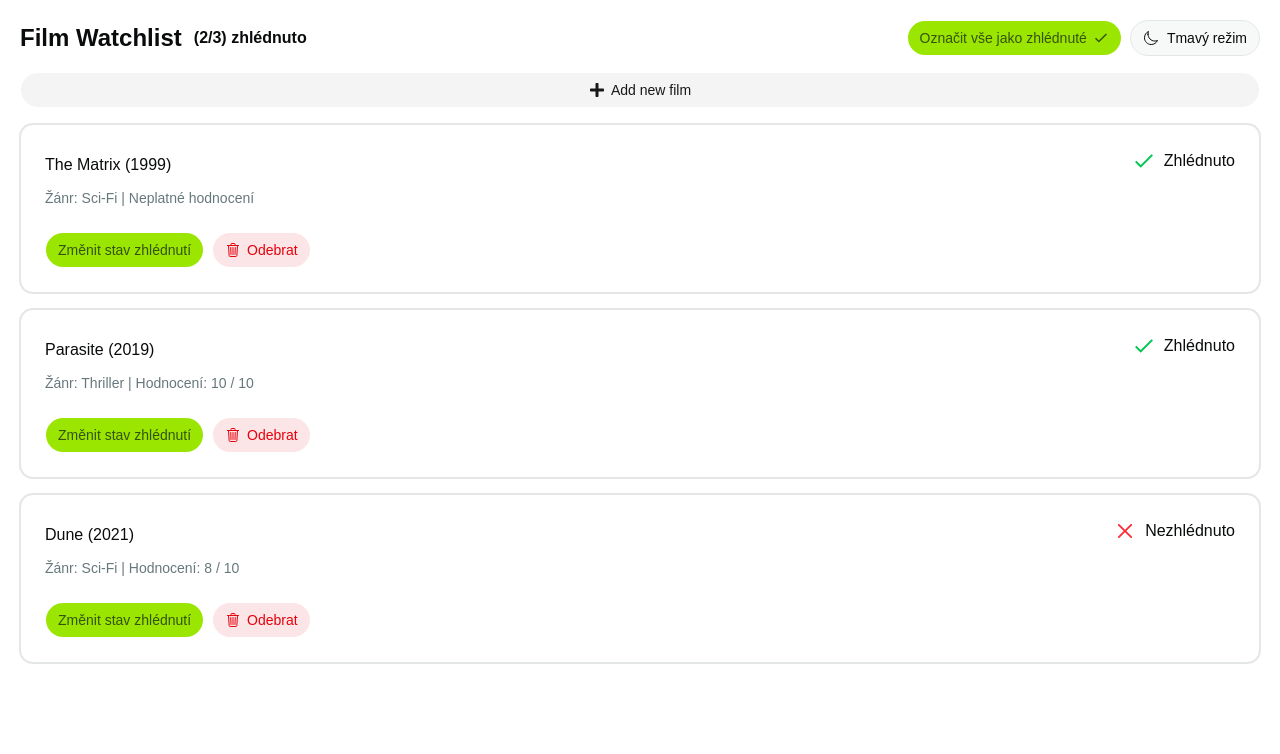
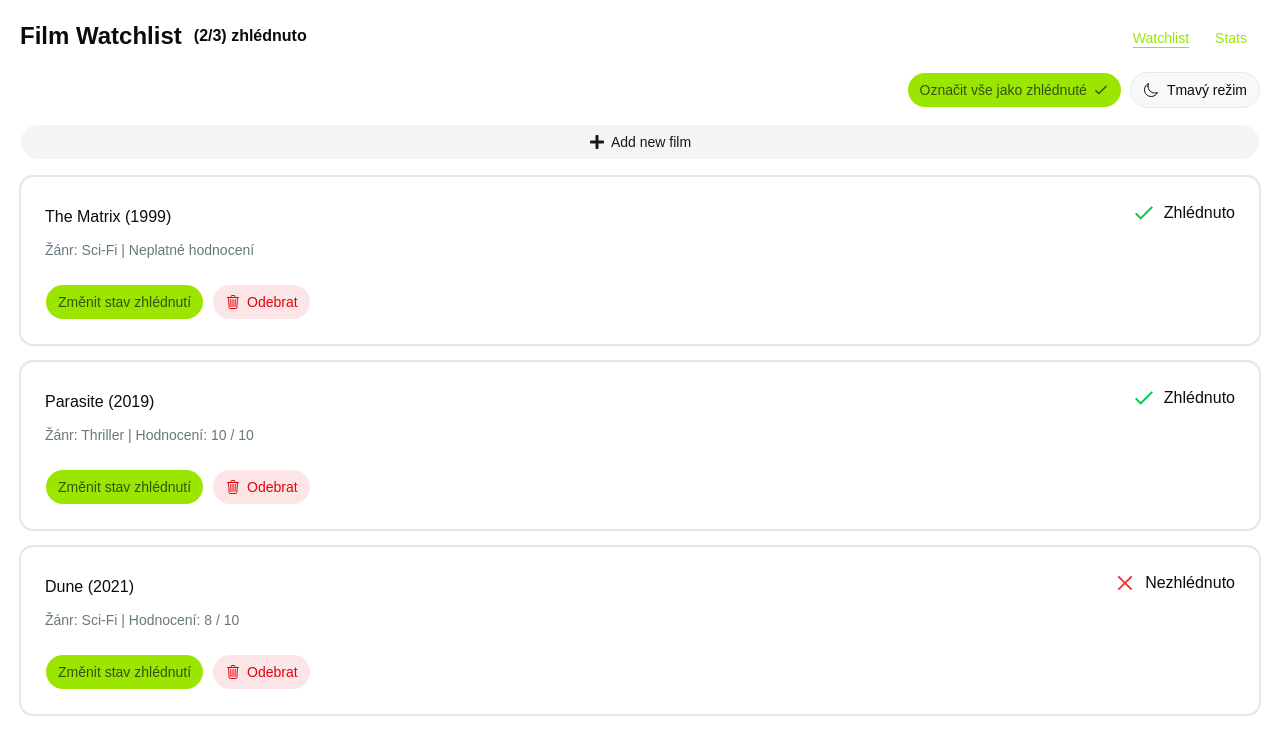
Before and after one commit to darebakdavca/4IT427_brad14, a React (Vite) app: page /films in a window 1280 px wide. Shown: the top 754 px of the page. Built offline with nearby package versions, Linux system fonts and the light colour scheme.

Commit message:
feat: Úkol 5 - routing
- nepoužil jsem routing na /form, protože mám formulář v dialogu
- udělal jsem místo toho welcome page a taky Stats page

```diff
--- a/package.json
+++ b/package.json
@@ -20,6 +20,7 @@
     "react": "^19.2.6",
     "react-dom": "^19.2.6",
     "react-icons": "^5.6.0",
+    "react-router-dom": "^7.15.1",
     "shadcn": "^4.7.0",
     "tailwind-merge": "^3.6.0",
     "tailwindcss": "^4.3.0",
--- a/src/App.tsx
+++ b/src/App.tsx
@@ -1,38 +1,20 @@
-import { FilmCard } from '@/components/FilmCard';
-import { ThemeSwitcher } from '@/components/ThemeSwitcher';
-import { useWatchList } from '@/contexts/WatchListContext';
-import { AddFilmForm } from '@/components/AddFilmForm';
-import { MarkAllAsWatchedBtn } from '@/components/MakrAllAsWatchedBtn';
+import { Route, Routes } from 'react-router-dom';
+import { WelcomePage } from '@/components/pages/WelcomePage';
+import { StatsPage } from '@/components/pages/StatsPage';
+import { FilmsLayout } from '@/components/layout/FilmsLayout';
+import { WatchListPage } from '@/components/pages/WatchListPage';
 
 
 function App() {
-  const { films, statString } = useWatchList();
 
   return (
-    <div className='p-5 grid gap-4'>
-      <div className='grid grid-cols-1 md:grid-cols-2 gap-2'>
-        <h1 className='text-2xl font-bold flex items-center gap-3 flex-wrap'>
-          Film Watchlist
-          <span className='text-base'>
-            {` ${statString}`}
-          </span>
-        </h1>
-        <div className='flex gap-2 justify-end w-full'>
-          {films.length > 0 && <MarkAllAsWatchedBtn />}
-          <ThemeSwitcher className='' />
-        </div>
-      </div>
-      <AddFilmForm />
-      <div className='grid gap-4'>
-        {films.length === 0 ? (
-          <p className='text-muted-foreground'>No films provided.</p>
-        ) : (
-          films.map((film) => (
-            <FilmCard key={film.id} {...film} />
-          ))
-        )}
-      </div>
-    </div>
+    <Routes>
+      <Route path="" element={<WelcomePage />} />
+      <Route path='/films' element={<FilmsLayout />}>
+        <Route index element={<WatchListPage />} />
+        <Route path='stats' element={<StatsPage />} />
+      </Route>
+    </Routes>
   );
 }
 
--- a/src/components/AddFilmForm.tsx
+++ b/src/components/films/AddFilmForm.tsx
@@ -11,9 +11,11 @@
 import { useWatchList } from "@/contexts/WatchListContext";
 import { useState, type FormEvent } from "react";
 import { FaPlus } from "react-icons/fa";
+import { useNavigate } from "react-router-dom";
 
 export function AddFilmForm() {
   const { addFilm } = useWatchList();
+  const navigate = useNavigate();
 
   const [isOpen, setIsOpen] = useState(false);
 
@@ -34,6 +36,8 @@
     setGenre('')
     setTitle('')
     setYear('')
+
+    navigate('/films')
   }
 
   return (
--- /dev/null
+++ b/src/components/layout/FilmsLayout.tsx
@@ -0,0 +1,51 @@
+import { AddFilmForm } from "@/components/films/AddFilmForm";
+import { MarkAllAsWatchedBtn } from "@/components/films/MakrAllAsWatchedBtn";
+import { ThemeSwitcher } from "@/components/ThemeSwitcher";
+import { Button } from "@/components/ui/button";
+import { useWatchList } from "@/contexts/WatchListContext";
+import { NavLink, Outlet } from "react-router-dom";
+
+export function FilmsLayout() {
+  const { films, statString } = useWatchList();
+
+  return (
+    <div className='p-5 grid gap-4'>
+      <div className='grid grid-cols-1 md:grid-cols-2 gap-2'>
+        <NavLink to={"/"}>
+          <h1 className='text-2xl font-bold flex items-center gap-3 flex-wrap'>
+            Film Watchlist
+            <span className='text-base'>
+              {` ${statString}`}
+            </span>
+          </h1>
+        </NavLink>
+        <div className="flex justify-end">
+          <NavLink to={"/films"} end>
+            {({ isActive }) =>
+              <Button variant={'link'} className={isActive ? 'underline' : ''}>
+                Watchlist
+              </Button>
+            }
+          </NavLink>
+          <NavLink to={"/films/stats"}>
+            {({ isActive }) =>
+              <Button variant={'link'} className={isActive ? 'underline' : ''}>
+                Stats
+              </Button>
+            }
+          </NavLink>
+        </div>
+      </div>
+      <div className="gap-4 grid">
+        <div className='flex gap-2 justify-end w-full'>
+          {films.length > 0 && <MarkAllAsWatchedBtn />}
+          <ThemeSwitcher className='' />
+        </div>
+        <AddFilmForm />
+      </div>
+      <main className='grid gap-4'>
+        <Outlet />
+      </main>
+    </div>
+  );
+}
--- /dev/null
+++ b/src/components/pages/StatsPage.tsx
@@ -0,0 +1,10 @@
+import { useWatchList } from "@/contexts/WatchListContext";
+
+export function StatsPage() {
+  const { films } = useWatchList();
+  return (
+    <div>
+      <p>Here would be some fun stats...</p>
+    </div>
+  );
+}
--- /dev/null
+++ b/src/components/pages/WatchListPage.tsx
@@ -0,0 +1,17 @@
+import { FilmCard } from "@/components/films/FilmCard";
+import { useWatchList } from "@/contexts/WatchListContext";
+
+export function WatchListPage() {
+  const { films } = useWatchList();
+  return (
+    <>
+      {films.length === 0 ? (
+        <p className='text-muted-foreground text-center'>No films provided.</p>
+      ) : (
+        films.map((film) => (
+          <FilmCard key={film.id} {...film} />
+        ))
+      )}
+    </>
+  );
+}
--- /dev/null
+++ b/src/components/pages/WelcomePage.tsx
@@ -0,0 +1,16 @@
+import { Button } from "@/components/ui/button";
+import { NavLink } from "react-router-dom";
+
+export function WelcomePage() {
+  return (
+    <div className="mx-auto min-w-2xl max-w-5xl flex justify-center items-center h-svh">
+      <div className="text-center bg-muted p-5 rounded-xl grid gap-4 w-96">
+        <h1 className="text-4xl font-bold">Vítejte</h1>
+        <p className="text-muted-foreground">Přidávej si filmy do watchlistu, hodnoť je a spravuj jejich zhlédnutí.</p>
+        <NavLink to={"/films"}>
+          <Button className="w-full">Zobrazit film watchlist</Button>
+        </NavLink>
+      </div>
+    </div>
+  );
+}
--- a/src/main.tsx
+++ b/src/main.tsx
@@ -3,11 +3,14 @@
 import './index.css'
 import App from './App.tsx'
 import { WatchListProvider } from '@/contexts/WatchListContext.tsx'
+import { BrowserRouter } from 'react-router-dom'
 
 createRoot(document.getElementById('root')!).render(
   <StrictMode>
-    <WatchListProvider>
-      <App />
-    </WatchListProvider>
-  </StrictMode>,
+    <BrowserRouter>
+      <WatchListProvider>
+        <App />
+      </WatchListProvider>
+    </BrowserRouter>
+  </StrictMode >,
 )
```
Also changed, not shown: src/components/films/FilmCard.tsx (renamed from src/components/FilmCard.tsx), src/components/films/MakrAllAsWatchedBtn.tsx (renamed from src/components/MakrAllAsWatchedBtn.tsx), 1 other file (tests, documents, lock files or other folders).
